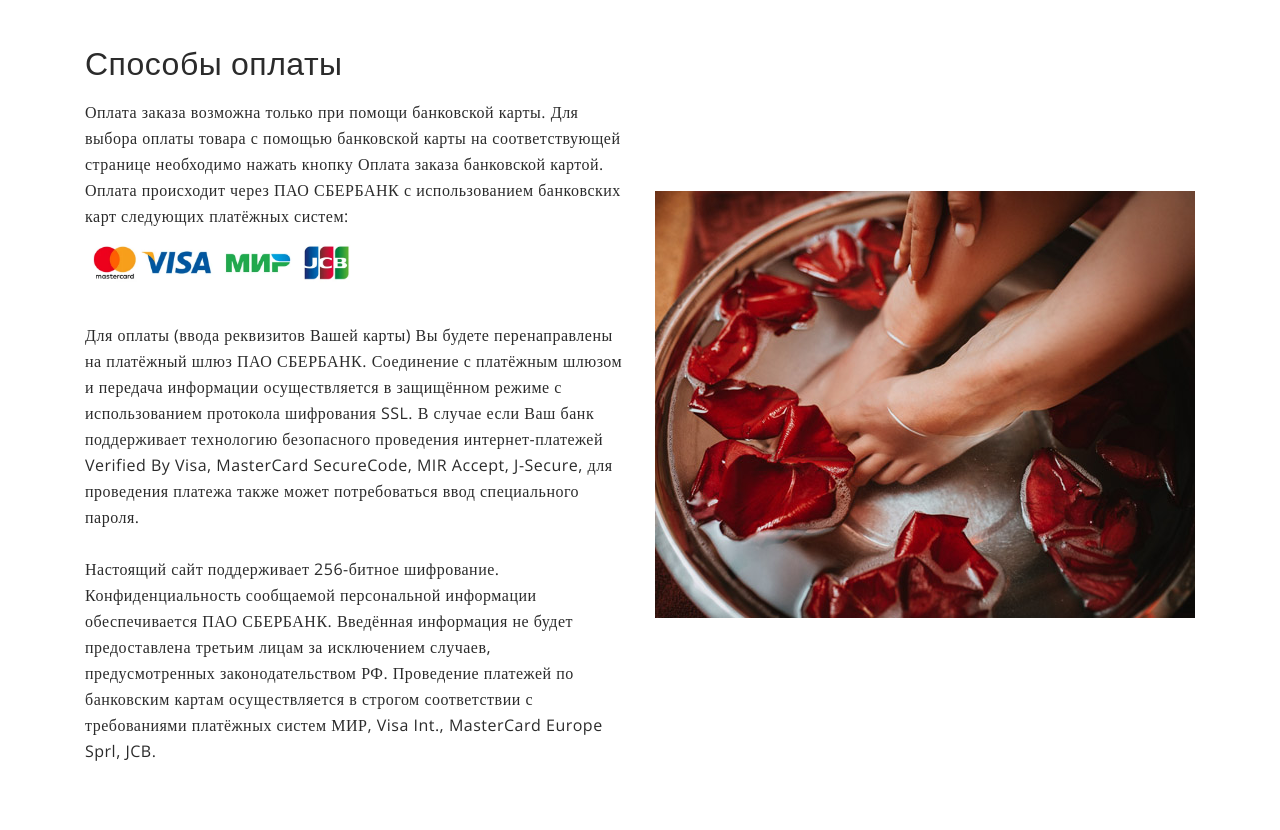
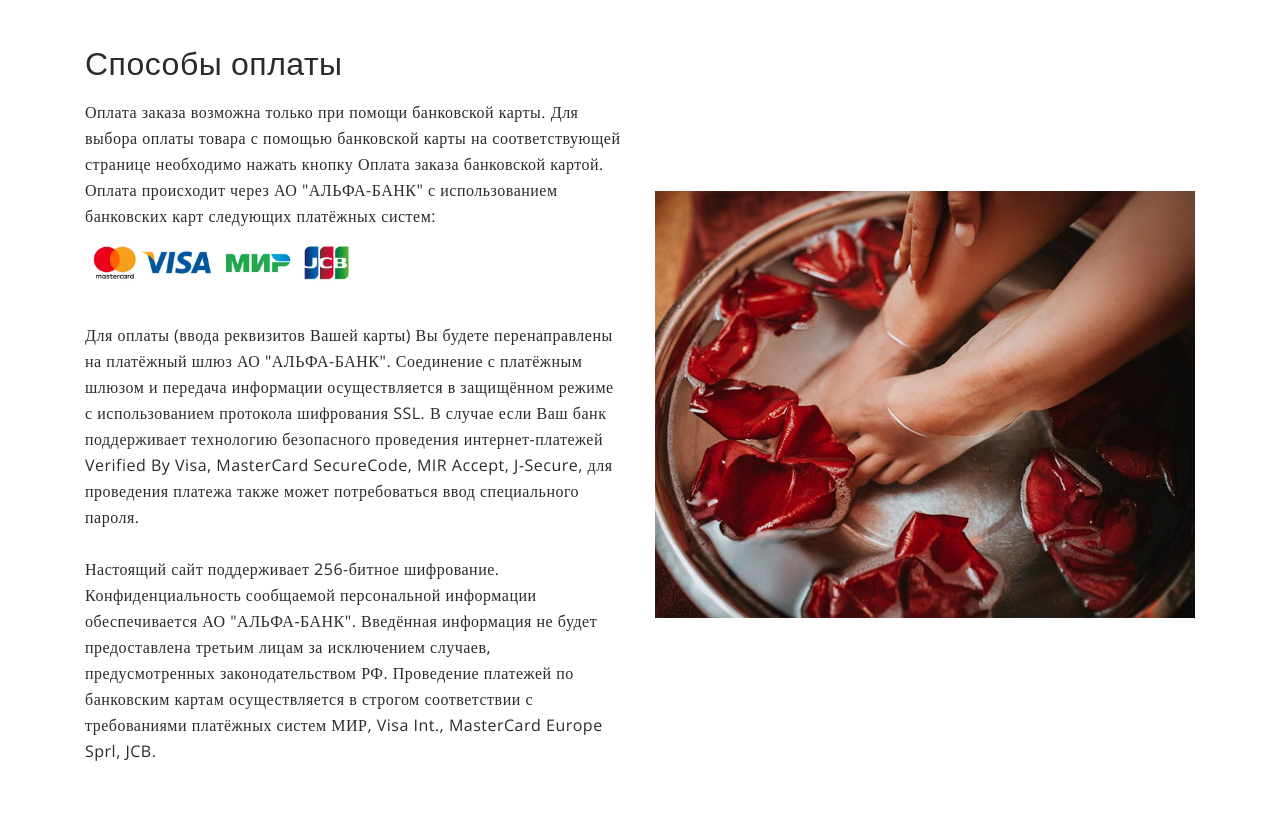
Before and after one commit to MokkoFm/formula-spa-django, a Django app: page /declarations/ in a window 1280 px wide. Shown: the part 2111-2941 px from the top of the page. Run offline with Django 3.2, Linux system fonts and the light colour scheme; data that the repository does not hold is empty; parts of the project's set-up code (start-up, migrations or seed data) failed here and were passed over; some libraries are stand-ins or nearby versions; some web fonts are replaced.

Commit message:
Change bank info

```diff
--- a/spaweb/templates/declarations.html
+++ b/spaweb/templates/declarations.html
@@ -89,10 +89,10 @@
                     <h2 class="gradient-text1 pb-3">Способы оплаты</h2>
                     <p>
                         Оплата заказа возможна только при помощи банковской карты.
-                        Для выбора оплаты товара с помощью банковской карты на соответствующей странице необходимо нажать кнопку Оплата заказа банковской картой. Оплата происходит через ПАО СБЕРБАНК с использованием банковских карт следующих платёжных систем:<br>
+                        Для выбора оплаты товара с помощью банковской карты на соответствующей странице необходимо нажать кнопку Оплата заказа банковской картой. Оплата происходит через АО "АЛЬФА-БАНК" с использованием банковских карт следующих платёжных систем:<br>
                         <img src="{% static 'img/logos.webp' %}" style="width: 50%;"><br><br>
-                        Для оплаты (ввода реквизитов Вашей карты) Вы будете перенаправлены на платёжный шлюз ПАО СБЕРБАНК. Соединение с платёжным шлюзом и передача информации осуществляется в защищённом режиме с использованием протокола шифрования SSL. В случае если Ваш банк поддерживает технологию безопасного проведения интернет-платежей Verified By Visa, MasterCard SecureCode, MIR Accept, J-Secure, для проведения платежа также может потребоваться ввод специального пароля.<br><br>
-                        Настоящий сайт поддерживает 256-битное шифрование. Конфиденциальность сообщаемой персональной информации обеспечивается ПАО СБЕРБАНК. Введённая информация не будет предоставлена третьим лицам за исключением случаев, предусмотренных законодательством РФ. Проведение платежей по банковским картам осуществляется в строгом соответствии с требованиями платёжных систем МИР, Visa Int., MasterCard Europe Sprl, JCB.
+                        Для оплаты (ввода реквизитов Вашей карты) Вы будете перенаправлены на платёжный шлюз АО "АЛЬФА-БАНК". Соединение с платёжным шлюзом и передача информации осуществляется в защищённом режиме с использованием протокола шифрования SSL. В случае если Ваш банк поддерживает технологию безопасного проведения интернет-платежей Verified By Visa, MasterCard SecureCode, MIR Accept, J-Secure, для проведения платежа также может потребоваться ввод специального пароля.<br><br>
+                        Настоящий сайт поддерживает 256-битное шифрование. Конфиденциальность сообщаемой персональной информации обеспечивается АО "АЛЬФА-БАНК". Введённая информация не будет предоставлена третьим лицам за исключением случаев, предусмотренных законодательством РФ. Проведение платежей по банковским картам осуществляется в строгом соответствии с требованиями платёжных систем МИР, Visa Int., MasterCard Europe Sprl, JCB.
                     </p>
                 </div>
             </div>
```
